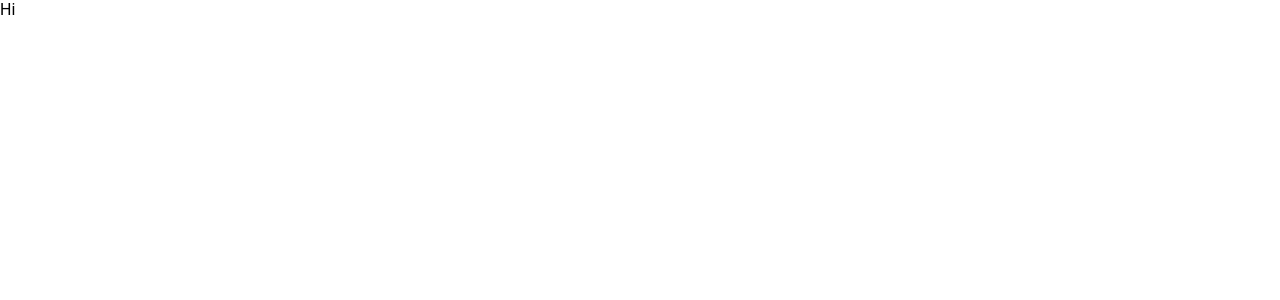
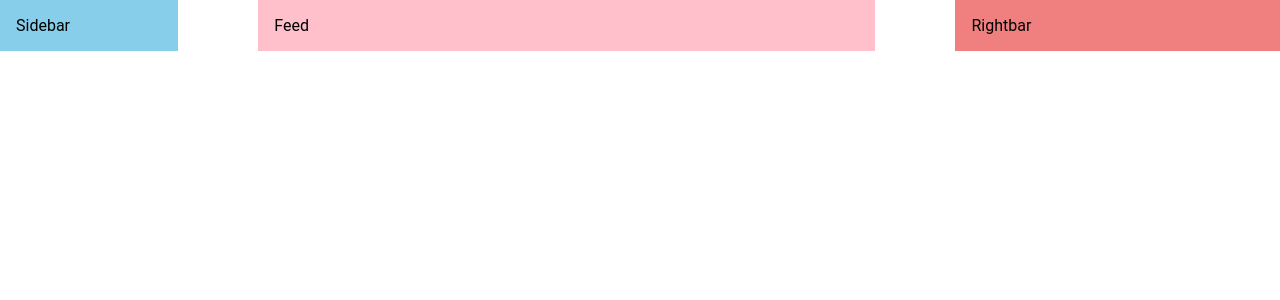
Before and after one commit to trinayau/react-materialui, a React (Create React App) app: page / in a window 1280 px wide. Shown: the top 300 px of the page. Built offline with nearby package versions, Linux system fonts and the light colour scheme.

Commit message:
add components

```diff
--- a/src/App.js
+++ b/src/App.js
@@ -1,11 +1,16 @@
+import { Box, Container, Stack } from '@mui/material';
+import {Feed, Sidebar, Rightbar} from './components';
 
 function App() {
   return (
-    <div className="App">
-      <header className="App-header">
-      Hi
-      </header>
-    </div>
+    <Box>
+    {/* navbar */}
+    <Stack direction="row" spacing={10} justifyContent="space-evenly">
+    <Sidebar/>
+    <Feed/>
+    <Rightbar/>
+  </Stack>
+    </Box>
   );
 }
 
--- a/src/components/Feed.jsx
+++ b/src/components/Feed.jsx
@@ -0,0 +1,9 @@
+import { Box } from "@mui/material";
+
+const Feed = () => {
+    return ( <Box bgcolor="pink" flex={4} p={2}>
+        Feed
+    </Box> );
+}
+
+export default Feed;
--- a/src/components/Navbar.jsx
+++ b/src/components/Navbar.jsx
@@ -0,0 +1,9 @@
+import { Box } from "@mui/material";
+
+const Navbar = () => {
+    return ( <Box>
+        Navbar
+    </Box> );
+}
+
+export default Navbar;
--- a/src/components/Rightbar.jsx
+++ b/src/components/Rightbar.jsx
@@ -0,0 +1,9 @@
+import { Box } from "@mui/material";
+
+const Rightbar = () => {
+    return ( <Box bgcolor="lightcoral" flex={2} p={2}>
+        Rightbar
+    </Box> );
+}
+
+export default Rightbar;
--- a/src/components/Sidebar.jsx
+++ b/src/components/Sidebar.jsx
@@ -0,0 +1,10 @@
+import { Box } from "@mui/material";
+
+const Sidebar = () => {
+    return (
+    <Box bgcolor="skyblue" flex={1} p={2} sx={{display:{xs:"none", sm:"block"}}}>
+        Sidebar
+    </Box> );
+}
+
+export default Sidebar;
--- /dev/null
+++ b/src/components/index.js
@@ -0,0 +1,4 @@
+export {default as Feed} from './Feed';
+export {default as Navbar} from './Navbar';
+export {default as Sidebar} from './Sidebar';
+export {default as Rightbar} from './Rightbar';
```
